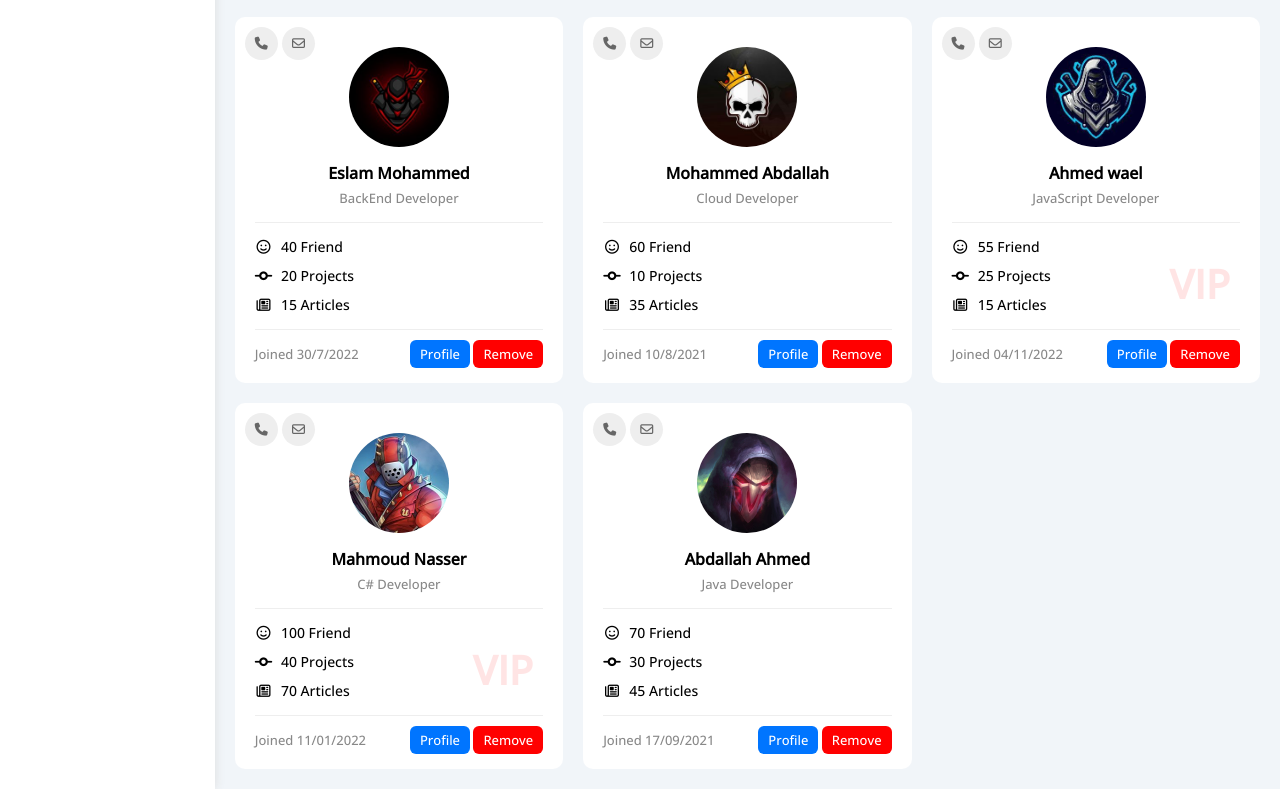
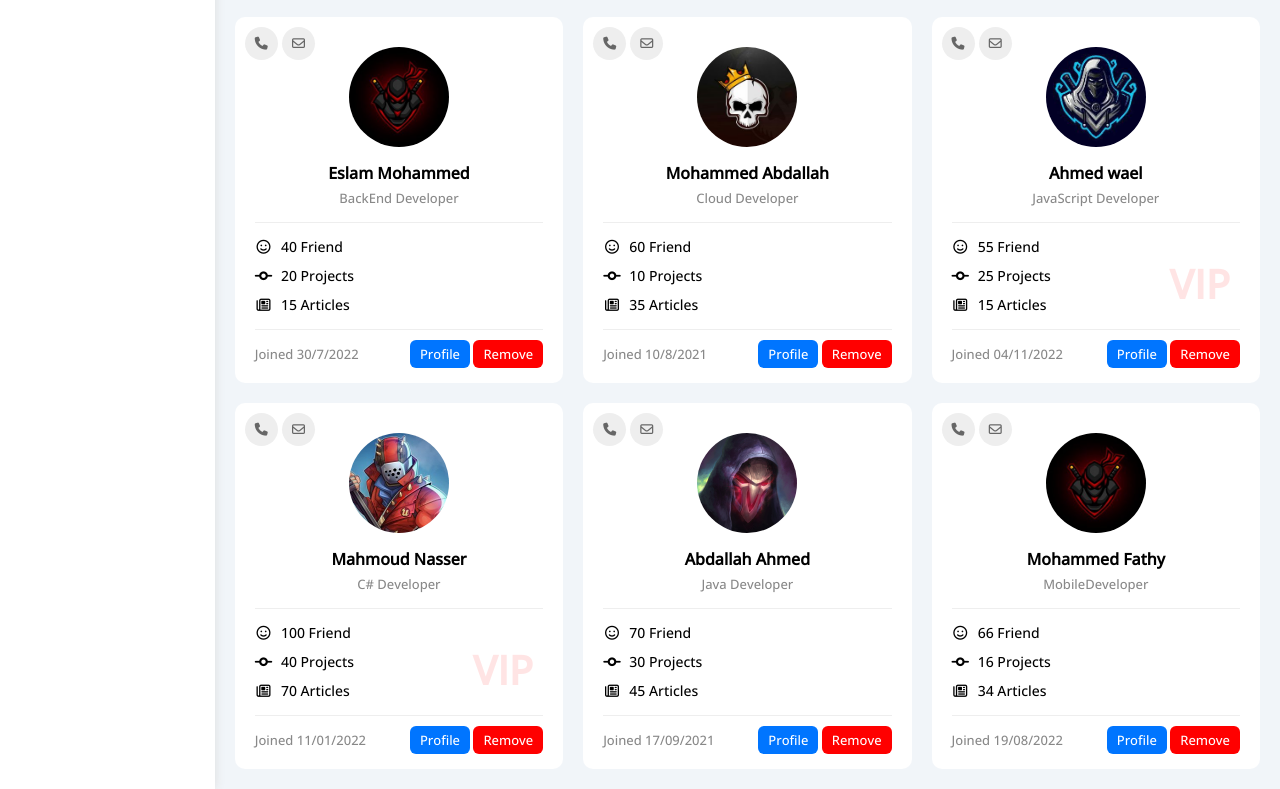
Before and after one commit to esraa237/Dishcon, a plain HTML site: page friends.html in a window 1280 px wide. Shown: the part 539-1328 px from the top of the page. Drawn offline with nearby package versions, Linux system fonts and the light colour scheme.

Commit message:
Finish eight box in Friends page

```diff
--- a/friends.html
+++ b/friends.html
@@ -348,6 +348,38 @@
                 </div>
               </div>
             </div>
+            <div class="box p-relative bg-white rad-10 p-20">
+              <div class="contact">
+                <i class="fa-solid fa-phone rad-half bg-eee fs-13 p-10"></i>
+                <i class="fa-regular fa-envelope rad-half bg-eee p-10 fs-13"></i>
+              </div>
+              <div class="text text-c bordb-gray">
+                <img src="./images/friend-04.jpg" alt="1" class="rad-half mb-10">
+                <h4 class="m-0 mb-5">Mohammed Fathy</h4>
+                <p class="m-0 fs-13 c-gray pb-15">MobileDeveloper</p>
+              </div>
+              <ul class="icons bordb-gray fs-14 p-relative mb-15">
+                <li class="pb-10">
+                  <i class="fa-regular fa-face-smile fa-fw"></i>
+                  <span>66 Friend</span>
+                </li>
+                <li class="pb-10">
+                  <i class="fa-solid fa-code-commit fa-fw"></i>
+                  <span>16 Projects</span>
+                </li>
+                <li class="pb-15">
+                  <i class="fa-regular fa-newspaper fa-fw"></i>
+                  <span>34 Articles</span>
+                </li>
+              </ul>
+              <div class="info between-flex fs-13 ">
+                <span class="c-gray">Joined 19/08/2022</span>
+                <div class="buttons">
+                  <a href="profile.html" class="btn-shape bg-blue c-white">Profile</a>
+                  <a href="#" class="btn-shape bg-red c-white">Remove</a>
+                </div>
+              </div>
+            </div>
             </div>
            <!-- End Content  -->
       </div>
```
